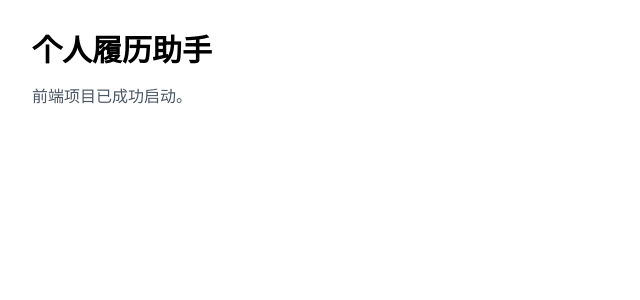
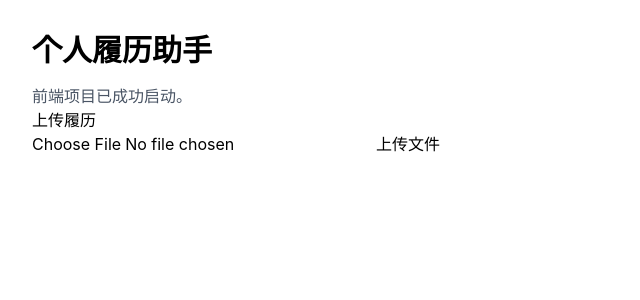
Before and after one commit to ztinguser/simple-career-rag, a React (Vite) app in the folder frontend/: page / in a window 1280 px wide. Shown: the top 300 px of the page, without its empty margins (0-640 px from the left). Built offline with nearby package versions, Linux system fonts and the light colour scheme.

Commit message:
feat: 实现履历文件上传流程

```diff
--- /dev/null
+++ b/frontend/src/api/document.ts
@@ -0,0 +1,27 @@
+import type { UploadDocumentResponse } from '../types/document'
+
+export async function uploadDocument(
+  file: File,
+): Promise<UploadDocumentResponse> {
+  const formData = new FormData()
+  formData.append('file', file)
+
+  const response = await fetch('/api/documents/upload', {
+    method: 'POST',
+    body: formData,
+  })
+
+  if (!response.ok) {
+    const errorData: { detail?: string } | null = await response
+      .json()
+      .catch(() => null)
+
+    throw new Error(
+      errorData?.detail ?? `文件上传失败（状态码：${response.status}）`,
+    )
+  }
+
+  const data = (await response.json()) as UploadDocumentResponse
+
+  return data
+}
--- /dev/null
+++ b/frontend/src/features/documents/DocumentUpload.tsx
@@ -0,0 +1,80 @@
+import { useState } from 'react'
+import { uploadDocument } from '../../api/document'
+import type { UploadDocumentResponse } from '../../types/document'
+
+function DocumentUpload() {
+  const [selectedFile, setSelectedFile] = useState<File | null>(null)
+  const [uploadResult, setUploadResult] =
+    useState<UploadDocumentResponse | null>(null)
+  const [errorMessage, setErrorMessage] = useState('')
+  const [isUploading, setIsUploading] = useState(false)
+
+  async function handleUpload() {
+    if (!selectedFile) {
+      setErrorMessage('请先选择一份履历文件')
+      return
+    }
+
+    setIsUploading(true)
+    setErrorMessage('')
+    setUploadResult(null)
+
+    try {
+      const result = await uploadDocument(selectedFile)
+      setUploadResult(result)
+    } catch (error) {
+      const message =
+        error instanceof Error
+          ? error.message
+          : '文件上传失败，请稍后重试'
+
+      setErrorMessage(message)
+    } finally {
+      setIsUploading(false)
+    }
+  }
+
+  return (
+    <section>
+      <h2>上传履历</h2>
+
+      <input
+        type="file"
+        accept=".pdf,.md,.jpg,.jpeg,.png,.docx"
+        onChange={(event) => {
+          const file = event.target.files?.[0] ?? null
+
+          setSelectedFile(file)
+          setErrorMessage('')
+          setUploadResult(null)
+        }}
+      />
+
+      <button
+        type="button"
+        disabled={!selectedFile || isUploading}
+        onClick={handleUpload}
+      >
+        {isUploading ? '上传中...' : '上传文件'}
+      </button>
+
+      {selectedFile && (
+        <p>已选择：{selectedFile.name}</p>
+      )}
+
+      {errorMessage && (
+        <p>{errorMessage}</p>
+      )}
+
+      {uploadResult && (
+        <div>
+          <p>{uploadResult.message}</p>
+          <p>文件名：{uploadResult.filename}</p>
+          <p>文档 ID：{uploadResult.document_id}</p>
+        </div>
+      )}
+    </section>
+  )
+}
+
+export default DocumentUpload
--- a/frontend/src/pages/HomePage.tsx
+++ b/frontend/src/pages/HomePage.tsx
@@ -1,3 +1,5 @@
+import DocumentUpload from "../features/documents/DocumentUpload.tsx";
+
 function HomePage() {
     return (
         <main className="p-8">
@@ -8,6 +10,10 @@ function HomePage() {
             <p className="mt-4 text-gray-600">
                 前端项目已成功启动。
             </p>
+
+            <DocumentUpload/>
+
+
         </main>
     )
 }
--- /dev/null
+++ b/frontend/src/types/document.ts
@@ -0,0 +1,37 @@
+// 上传文档后的响应
+export interface UploadDocumentResponse {
+  document_id: string
+  filename: string
+  size_bytes: number
+  message: string
+}
+
+// 解析文档后的响应
+export interface ParseDocumentResponse {
+  document_id: string
+  filename: string
+  page_count: number
+  character_count: number
+  markdown_preview: string
+  message: string
+}
+
+// 文档切分后的一段原文
+export interface DocumentChunk {
+  chunk_id: string
+  document_id: string
+  source_name: string
+  page_numbers: number[]
+  headings: string[]
+  content: string
+  embedding_text: string
+}
+
+// 文档分块后的响应
+export interface ChunkDocumentResponse {
+  document_id: string
+  filename: string
+  chunk_count: number
+  chunks_preview: DocumentChunk[]
+  message: string
+}
--- a/frontend/vite.config.ts
+++ b/frontend/vite.config.ts
@@ -1,11 +1,19 @@
 import { defineConfig } from 'vite'
 import react from '@vitejs/plugin-react'
-import tailwindcss from "@tailwindcss/vite";
+import tailwindcss from '@tailwindcss/vite'
 
-// https://vite.dev/config/
 export default defineConfig({
   plugins: [
-      react(),
-      tailwindcss(),
+    react(),
+    tailwindcss(),
   ],
+
+  server: {
+    proxy: {
+      '/api': {
+        target: 'http://localhost:8000',
+        changeOrigin: true,
+      },
+    },
+  },
 })
```
Lines whose indentation alone changed are shown as unchanged.
